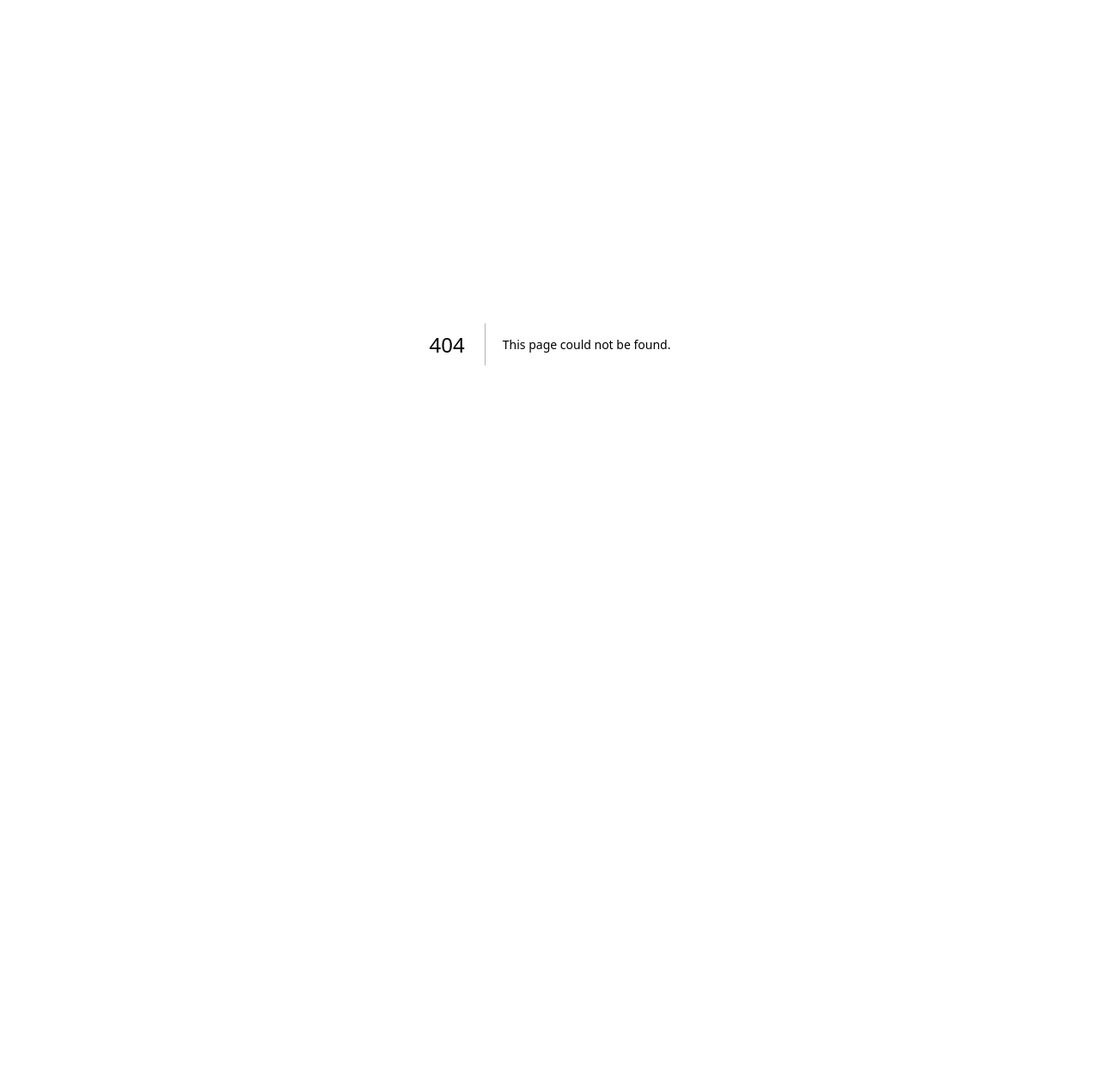
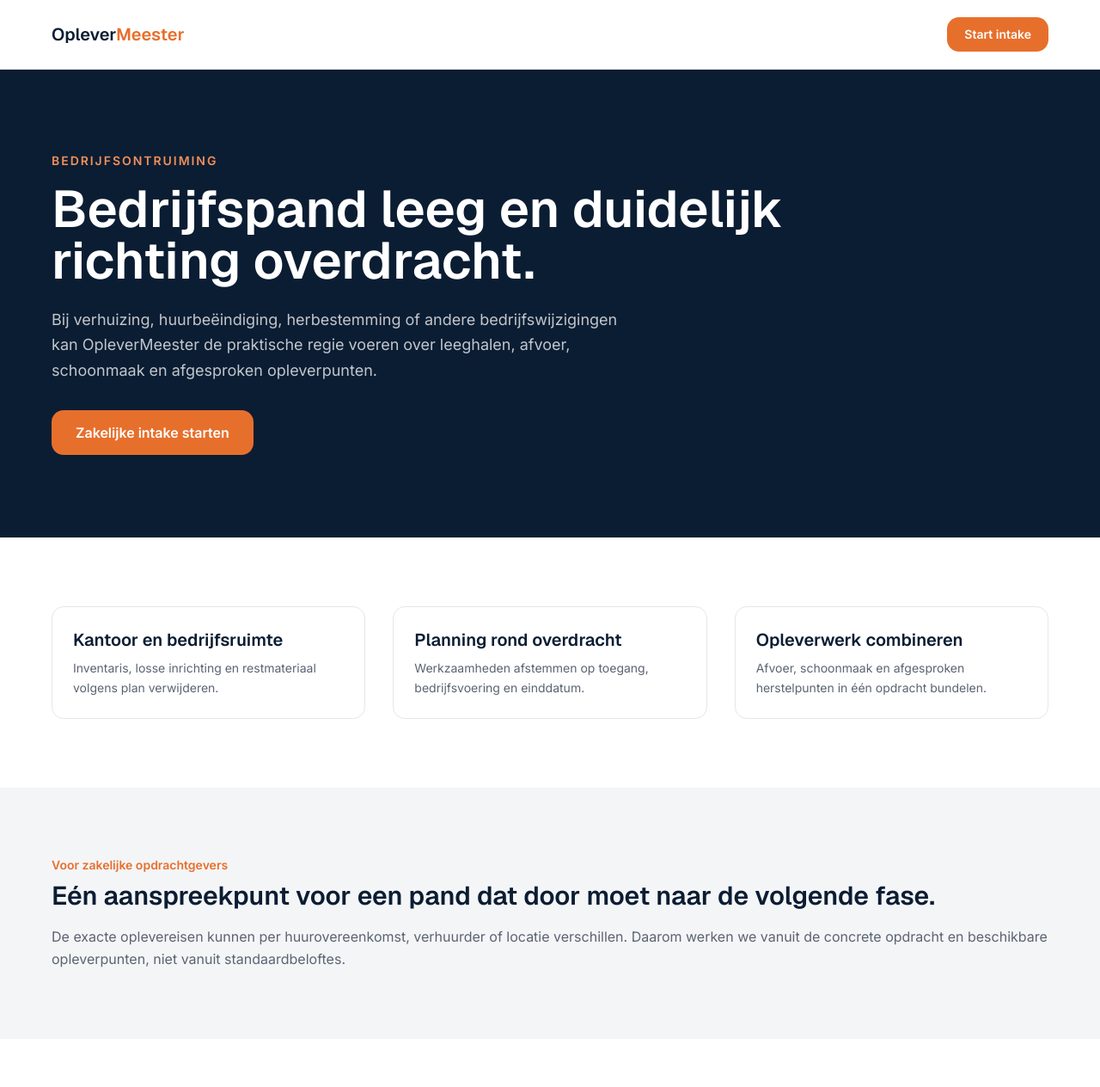
Before and after one commit to sandvlietbv/OpleverMeester, a Next.js app: page /bedrijfsontruiming in a window 1280 px wide. Before the commit this address had no page. Shown: the top 1264 px of the page at 86% size. Before the commit the page ends 800 px from the top, so only its background shows below. Built offline with nearby package versions, Linux system fonts and the light colour scheme.

Commit message:
Add bedrijfsontruiming landing page

```diff
--- /dev/null
+++ b/app/bedrijfsontruiming/page.tsx
@@ -0,0 +1,24 @@
+import type { Metadata } from "next";
+import Link from "next/link";
+import Contact from "@/components/Contact";
+
+export const metadata: Metadata = {
+  title: "Bedrijfsontruiming | Bedrijfspand leeg en opleverklaar",
+  description: "Bedrijfspand, kantoor of bedrijfsruimte leegmaken en opleveren? OpleverMeester coördineert ontruiming, afvoer, schoonmaak en afgesproken opleverpunten.",
+  alternates: { canonical: "/bedrijfsontruiming" },
+};
+
+const JSON_LD = { "@context":"https://schema.org", "@type":"Service", name:"Bedrijfsontruiming", serviceType:"Bedrijfspand ontruimen en opleverklaar maken", provider:{"@type":"LocalBusiness",name:"OpleverMeester",url:"https://oplevermeester.nl"}, areaServed:[{"@type":"AdministrativeArea",name:"Groningen"},{"@type":"AdministrativeArea",name:"Friesland"},{"@type":"AdministrativeArea",name:"Drenthe"}], url:"https://oplevermeester.nl/bedrijfsontruiming" };
+
+export default function Page() {
+  return <>
+    <script type="application/ld+json" dangerouslySetInnerHTML={{__html:JSON.stringify(JSON_LD)}} />
+    <header className="border-b border-surface-mid bg-white"><div className="container-om flex h-16 items-center justify-between md:h-20"><Link href="/" className="font-display text-lg font-semibold text-navy md:text-xl">Oplever<span className="text-orange">Meester</span></Link><a href="#intake" className="rounded-om bg-orange px-5 py-2.5 text-sm font-semibold text-white">Start intake</a></div></header>
+    <main>
+      <section className="bg-navy py-16 text-white md:py-24"><div className="container-om max-w-5xl"><p className="text-sm font-semibold uppercase tracking-[0.14em] text-orange-light">Bedrijfsontruiming</p><h1 className="mt-4 max-w-4xl font-display text-4xl font-semibold leading-tight md:text-6xl">Bedrijfspand leeg en duidelijk richting overdracht.</h1><p className="mt-6 max-w-2xl text-lg leading-relaxed text-white/75">Bij verhuizing, huurbeëindiging, herbestemming of andere bedrijfswijzigingen kan OpleverMeester de praktische regie voeren over leeghalen, afvoer, schoonmaak en afgesproken opleverpunten.</p><a href="#intake" className="mt-8 inline-block rounded-om bg-orange px-7 py-3.5 font-semibold text-white">Zakelijke intake starten</a></div></section>
+      <section className="bg-white py-16 md:py-20"><div className="container-om grid gap-8 md:grid-cols-3">{[["Kantoor en bedrijfsruimte","Inventaris, losse inrichting en restmateriaal volgens plan verwijderen."],["Planning rond overdracht","Werkzaamheden afstemmen op toegang, bedrijfsvoering en einddatum."],["Opleverwerk combineren","Afvoer, schoonmaak en afgesproken herstelpunten in één opdracht bundelen."]].map(([t,b])=><div key={t} className="rounded-om border border-surface-mid p-6"><h2 className="font-display text-xl font-semibold text-navy">{t}</h2><p className="mt-2 text-sm leading-relaxed text-muted">{b}</p></div>)}</div></section>
+      <section className="bg-surface-light py-16 md:py-20"><div className="container-om max-w-4xl"><p className="text-sm font-semibold text-orange">Voor zakelijke opdrachtgevers</p><h2 className="mt-2 font-display text-3xl font-semibold text-navy">Eén aanspreekpunt voor een pand dat door moet naar de volgende fase.</h2><p className="mt-4 leading-relaxed text-muted">De exacte oplevereisen kunnen per huurovereenkomst, verhuurder of locatie verschillen. Daarom werken we vanuit de concrete opdracht en beschikbare opleverpunten, niet vanuit standaardbeloftes.</p></div></section>
+      <Contact />
+    </main>
+  </>;
+}
```
